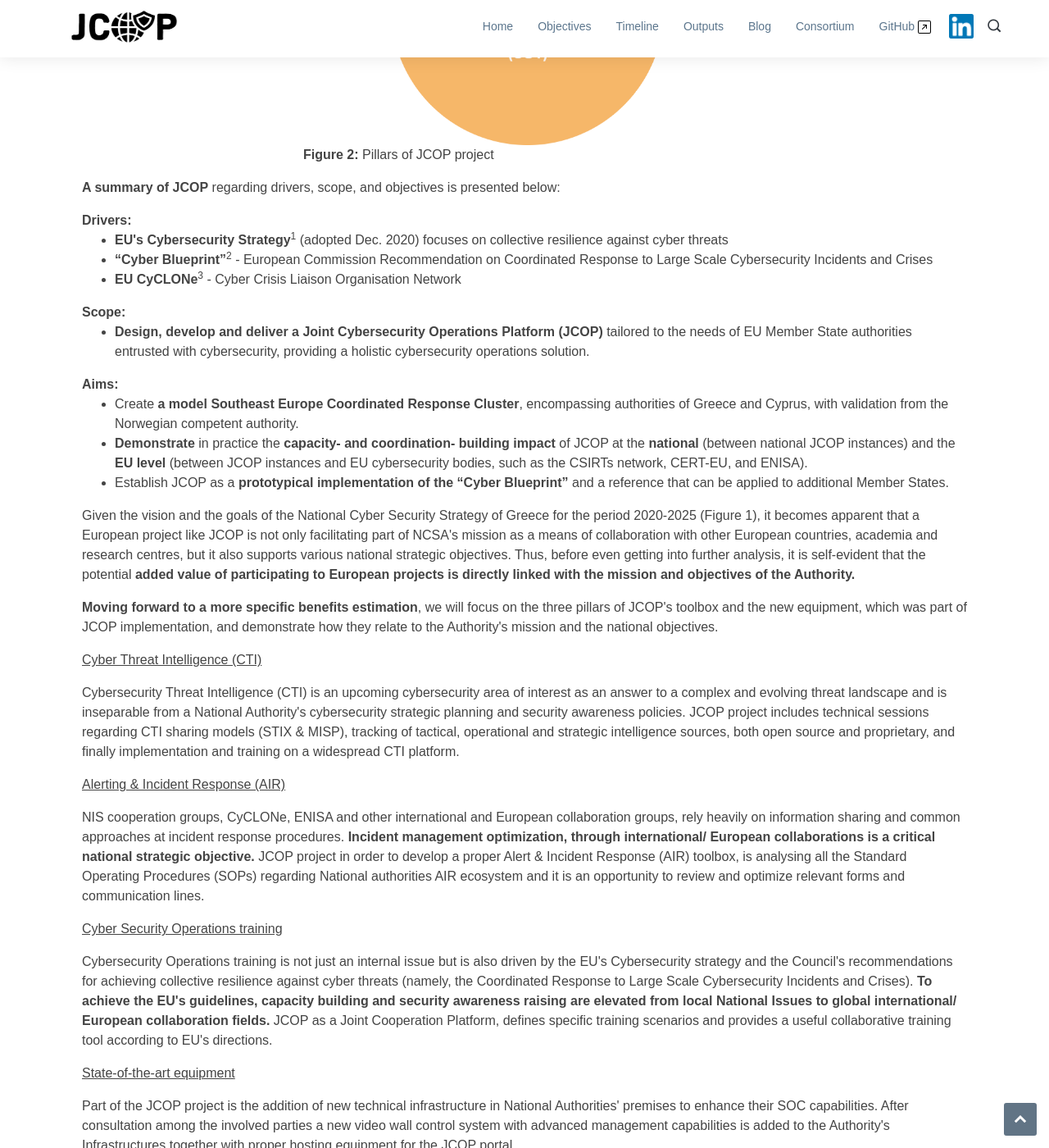
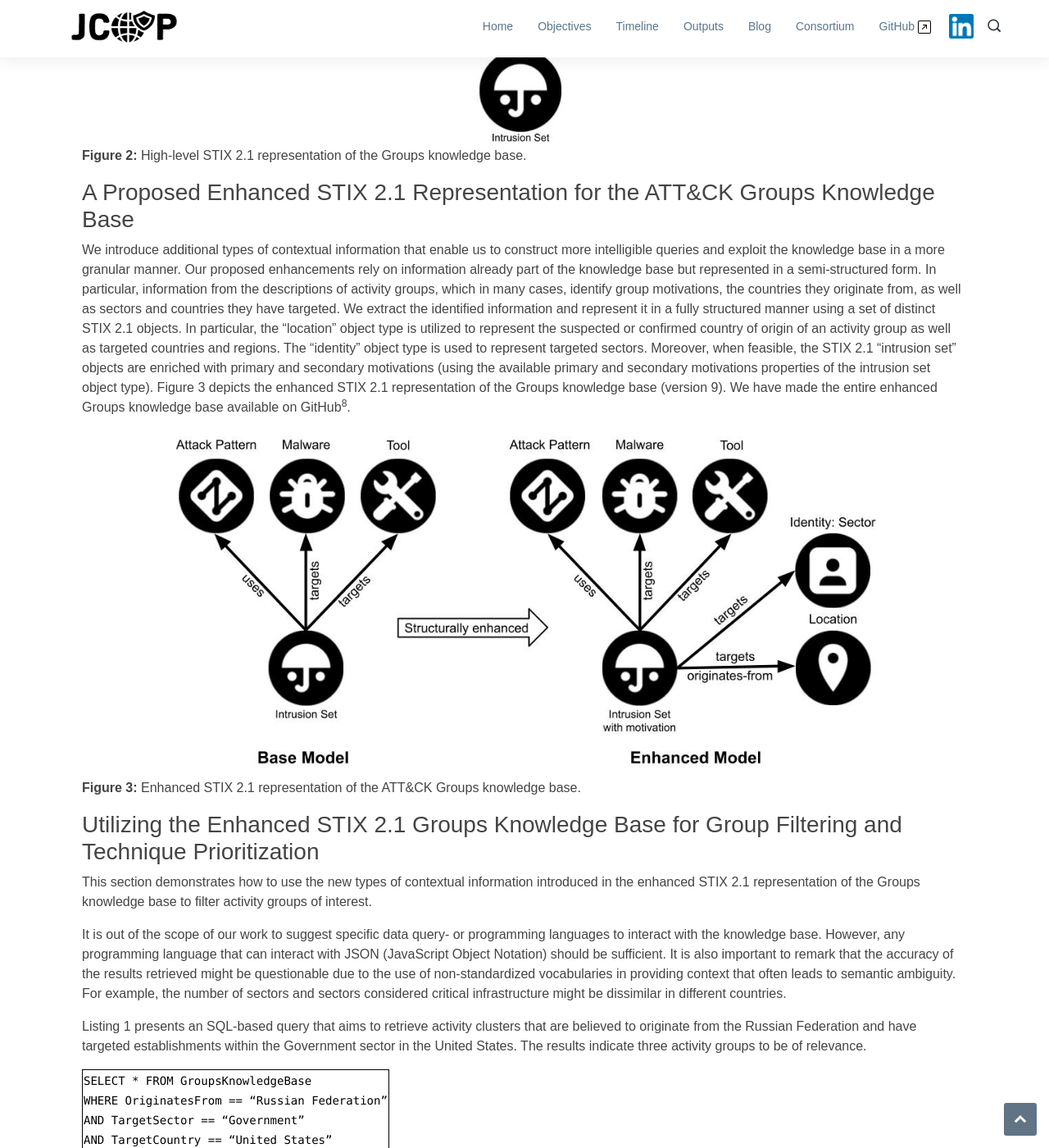
Before and after one commit to mateusdz/jcopweb, a Jekyll site: the page built from content/blogposts/blogpost3.html, in a window 1280 px wide and 1400 px high, scrolled down 1718 px. Shown: the whole window at 82% size. Built offline with Jekyll 4.4.1, drawn with Linux system fonts in a browser that asks for light colours; some of the changed text lies outside the part shown.

Commit message:
NCSA blogpost

```diff
--- a/content/blogposts/blogpost3.html
+++ b/content/blogposts/blogpost3.html
@@ -1,7 +1,7 @@
 ---
 layout: page
 title: Blog Post
-pageHeading: How the European project JCOP adds actual value to Cybersecurity Authorities
+pageHeading: Utilizing an Enhanced STIX Representation of MITRE ATT&CK as Cyber Threat Intelligence Source for Group Filtering and Technique Prioritization
 permalink: /blogposts/blog3.html
 ---
 
@@ -9,251 +9,217 @@
   <section>
     <div class="container">
       <div class="section-title">
-        <h2>{{ page.pageHeading }}</h2>
-        <code>Author: NCSA</code> <br />
+        <h2>{{ page.pageHeading }} </h2>
+        <code>Author: UiO</code> <br />
       </div>
       <div class="col-sm-12">
         <h3>Introduction</h3>
         <p>
-          <b>
-            The (Hellenic) National Cyber Security Authority (NCSA, hereafter
-            the Authority) is the national competent authority for cybersecurity
-            in Greece, according to the NIS Directive and national Law
-            4577/2018.
-          </b>
-          The NCSA, which operates under the Ministry of Digital Governance,
-          functions as a General Directorate covering the areas of cybersecurity
-          strategic planning, prevention and protection, business continuity and
-          coordination. The NCSA is recruited with public sector officials,
-          including cybersecurity experts, IT engineers, legal experts and
-          public management officials. NCSA has established strong
-          collaborations with the Governmental CERT, the National CSIRT, as well
-          as other competent authorities. Furthermore, the Authority
-          collaborates with EU agencies, other authorities and organisations,
-          such as the NIS Cooperation Group, ENISA and the EU CERT Network, and
-          participates in the relevant discussions and works. Finally, the NCSA
-          also is engaged in international collaborations and Europeanfunded
-          projects, like JCOP.
+          The exponential increase in cyberattacks and sophisticated attack
+          behavior push organizations to continuously invest in strengthening
+          their cybersecurity posture (Brown & Lee 2021)<sup>1</sup>. Defenders
+          to better respond to the current cyber threat landscape, improve their
+          threat situational awareness, and stay resilient against cybersecurity
+          threats have recognized the need to generate and utilize cyber threat
+          intelligence and collaborate through information exchange to use
+          others' experiences as their own organization's defense (Johnson et
+          al. 2016)<sup>2</sup>.
         </p>
-        <p>The Authority's high-level mission is described as follows:</p>
-        <ul>
-          <li>Supervision of national cybersecurity policy.</li>
-          <li>
-            Supporting national efforts in incident handling & threat response.
-          </li>
-          <li>Coordination of national cybersecurity stakeholders.</li>
-          <li>Cooperation with national and international actors.</li>
-          <li>Promotion of a cyber-secure culture in Greece.</li>
-        </ul>
-        <div style="width: 50%; margin-left: auto; margin-right: auto">
+        <p>
+          There is a common understanding that for detection purposes, the value
+          of atomic indicators like hash values, IP addresses, domain names, and
+          host and network artifacts can vary due to their possible short
+          lifespan and their vast amount that often leads to indicator and alert
+          fatigue. David Bianco depicts that through a “pyramid of pain” (Bianco
+          2014)<sup>3</sup>. Bianco's pyramid of pain is shown in Figure 1 and
+          represents the pain an adversary will suffer when a defender has
+          denied the adversary the use of those indicators. At the apex of the
+          pyramid of pain are Tactics, Techniques, and Procedures (TTPs) as a
+          single grouping. When defenders detect and respond at the TTP level,
+          they operate directly on adversary behavior. Detection at the TTP
+          level can identify malicious activity that may not rely on prior
+          knowledge of adversary tools and atomic indicators and can have a
+          lasting impact on the attackers as they would have to change nearly
+          every aspect of how they operate to avoid detection (Lee & Brown
+          2021)<sup>4</sup>.
+        </p>
+        <div style="width: 60%; margin-left:auto; margin-right: auto;">
           <img
-            src="{{ site.baseurl }}/assets/img/ncsa_strategic_objectives.png"
-            alt="National Cybersecurity Strategic Objectives"
+            src="{{ site.baseurl }}/assets/img/Pyramid_of_Pain.png"
+            alt="Bianco's Pyramide of Pain."
             class="responsive-img"
           />
         </div>
-        <p><b>Figure 1:</b> National Cybersecurity Strategic Objectives</p>
-        <div style="clear: both"></div>
+        <p><b>Figure 1:</b> The Pyramid of Pain (Bianco 2014)<sup>3</sup>.</p>
+        <h3>MITRE ATT&CK and ATT&CK Groups</h3>
         <p>
-          JCOP is a European project driven by EU's Cybersecurity's strategy and
-          guidelines, which aspires to facilitate shared situational awareness,
-          preparedness and coordinated incident response with the cybersecurity
-          structures and mechanisms established under the Directive on security
-          of network and information systems (NIS Directive).
+          ATT&CK (Adversarial Tactics, Techniques, and Common Knowledge) is a
+          globally-accessible effort that curates knowledge concerning adversary
+          behavior, led by MITRE and supported by the broader cybersecurity
+          community via contributions. ATT&CK focuses on how adversaries
+          compromise and operate within computer information networks. MITRE
+          maintains a knowledge base of activity groups (referred to as Groups)
+          and their technique use. Groups<sup>5</sup> are sets of related
+          intrusion activity that are tracked by a common name in the security
+          community and are aimed to collect ATT&CK techniques and software that
+          have been reported to use. Of particular importance is the Group's
+          “description” property that, in many cases, carries information about
+          a group's motivation, the country it originates from, as well as
+          sectors and countries that have been targeted.
         </p>
-        <div style="width: 50%; margin-left: auto; margin-right: auto">
+        <h4>MITRE's STIX 2.1 Representation of ATT&CK Groups</h4>
+        <p>
+          The STIX standard developed by the OASIS Cyber Threat Intelligence
+          Technical Committee is a common language and serialization format used
+          to represent and exchange cyber threat intelligence (Jordan, Piazza &
+          Darley 2021)<sup>6</sup>. For programmatic utilization, MITRE provides access to
+          the ATT&CK knowledge base through STIX interfaces on their
+          GitHub<sup>7</sup>.
+        </p>
+        <p>
+          Figure 2 illustrates the set of STIX 2.1 object and relationship types
+          leveraged to define groups that altogether comprise the ATT&CK Groups
+          knowledge base. An “intrusion set” object (activity group or Group)
+          connects with “attack pattern” objects (techniques/sub-techniques),
+          “malware” objects (software), and “tool” objects (software).
+        </p>
+        <div style="width: 40%; margin-left:auto; margin-right: auto;">
           <img
-            src="{{ site.baseurl }}/assets/img/jcop_diagram.png"
-            alt="Overview of the JCOP pillars and their interplay."
+            src="{{ site.baseurl }}/assets/img/Activity_Group-basic.jpg"
+            alt="High-level STIX 2.1 representation of the Groups knowledge base."
             class="responsive-img"
           />
-          <p><b>Figure 2:</b> Pillars of JCOP project</p>
         </div>
         <p>
-          <b>A summary of JCOP</b> regarding drivers, scope, and objectives is
-          presented below:
+          <b>Figure 2:</b> High-level STIX 2.1 representation of the Groups
+          knowledge base.
         </p>
-        <b>Drivers:</b>
-        <ul>
-          <li>
-            <b>EU's Cybersecurity Strategy</b><sup>1</sup> (adopted Dec. 2020)
-            focuses on collective resilience against cyber threats
-          </li>
-          <li>
-            <b>“Cyber Blueprint”</b><sup>2</sup> - European Commission
-            Recommendation on Coordinated Response to Large Scale Cybersecurity
-            Incidents and Crises
-          </li>
-          <li>
-            <b>EU CyCLONe</b><sup>3</sup> - Cyber Crisis Liaison Organisation
-            Network
-          </li>
-        </ul>
-        <b>Scope:</b>
-        <ul>
-          <li>
-            <b>
-              Design, develop and deliver a Joint Cybersecurity Operations
-              Platform (JCOP)
-            </b>
-            tailored to the needs of EU Member State authorities entrusted with
-            cybersecurity, providing a holistic cybersecurity operations
-            solution.
-          </li>
-        </ul>
-        <b>Aims:</b>
-        <ul>
-          <li>
-            Create <b>a model Southeast Europe Coordinated Response Cluster</b>,
-            encompassing authorities of Greece and Cyprus, with validation from
-            the Norwegian competent authority.
-          </li>
-          <li>
-            <b>Demonstrate</b> in practice the
-            <b> capacity- and coordination- building impact </b> of JCOP at the
-            <b>national</b> (between national JCOP instances) and the
-            <b>EU level</b> (between JCOP instances and EU cybersecurity bodies,
-            such as the CSIRTs network, CERT-EU, and ENISA).
-          </li>
-          <li>
-            Establish JCOP as a
-            <b>prototypical implementation of the “Cyber Blueprint”</b> and a
-            reference that can be applied to additional Member States.
-          </li>
-        </ul>
+        <h3>
+          A Proposed Enhanced STIX 2.1 Representation for the ATT&CK Groups
+          Knowledge Base
+        </h3>
         <p>
-          Given the vision and the goals of the National Cyber Security Strategy
-          of Greece for the period 2020-2025 (Figure 1), it becomes apparent
-          that a European project like JCOP is not only facilitating part of
-          NCSA's mission as a means of collaboration with other European
-          countries, academia and research centres, but it also supports various
-          national strategic objectives. Thus, before even getting into further
-          analysis, it is self-evident that the potential
-          <b>
-            added value of participating to European projects is directly linked
-            with the mission and objectives of the Authority.
-          </b>
+          We introduce additional types of contextual information that enable us
+          to construct more intelligible queries and exploit the knowledge base
+          in a more granular manner. Our proposed enhancements rely on
+          information already part of the knowledge base but represented in a
+          semi-structured form. In particular, information from the descriptions
+          of activity groups, which in many cases, identify group motivations,
+          the countries they originate from, as well as sectors and countries
+          they have targeted. We extract the identified information and
+          represent it in a fully structured manner using a set of distinct STIX
+          2.1 objects. In particular, the “location” object type is utilized to
+          represent the suspected or confirmed country of origin of an activity
+          group as well as targeted countries and regions. The “identity” object
+          type is used to represent targeted sectors. Moreover, when feasible,
+          the STIX 2.1 “intrusion set” objects are enriched with primary and
+          secondary motivations (using the available primary and secondary
+          motivations properties of the intrusion set object type). Figure 3
+          depicts the enhanced STIX 2.1 representation of the Groups knowledge
+          base (version 9). We have made the entire enhanced Groups knowledge
+          base available on GitHub<sup>8</sup>.
+        </p>
+        <div style="width: 80%; margin-left:auto; margin-right: auto;">
+          <img
+            src="{{ site.baseurl }}/assets/img/Enhancing_ATTCK_Groups.jpg"
+            alt="Enhanced STIX 2.1 representation of the ATT&CK Groups knowledge base."
+            class="responsive-img"
+          />
+        </div>
+        <p>
+          <b>Figure 3:</b> Enhanced STIX 2.1 representation of the ATT&CK Groups knowledge base.
+        </p>
+        <h3>
+          Utilizing the Enhanced STIX 2.1 Groups Knowledge Base for Group
+          Filtering and Technique Prioritization
+        </h3>
+        <p>
+          This section demonstrates how to use the new types of contextual
+          information introduced in the enhanced STIX 2.1 representation of the
+          Groups knowledge base to filter activity groups of interest.
         </p>
         <p>
-          <b>Moving forward to a more specific benefits estimation</b>, we will
-          focus on the three pillars of JCOP's toolbox and the new equipment,
-          which was part of JCOP implementation, and demonstrate how they relate
-          to the Authority's mission and the national objectives.
-        </p>
-        <p><u>Cyber Threat Intelligence (CTI)</u><br /></p>
-        <p>
-          Cybersecurity Threat Intelligence (CTI) is an upcoming cybersecurity
-          area of interest as an answer to a complex and evolving threat
-          landscape and is inseparable from a National Authority's cybersecurity
-          strategic planning and security awareness policies. JCOP project
-          includes technical sessions regarding CTI sharing models (STIX &
-          MISP), tracking of tactical, operational and strategic intelligence
-          sources, both open source and proprietary, and finally implementation
-          and training on a widespread CTI platform.
+          It is out of the scope of our work to suggest specific data query- or
+          programming languages to interact with the knowledge base. However,
+          any programming language that can interact with JSON (JavaScript
+          Object Notation) should be sufficient. It is also important to remark
+          that the accuracy of the results retrieved might be questionable due
+          to the use of non-standardized vocabularies in providing context that
+          often leads to semantic ambiguity. For example, the number of sectors
+          and sectors considered critical infrastructure might be dissimilar in
+          different countries.
         </p>
         <p>
-          <u>Alerting & Incident Response (AIR)</u>
+          Listing 1 presents an SQL-based query that aims to retrieve activity
+          clusters that are believed to originate from the Russian Federation
+          and have targeted establishments within the Government sector in the
+          United States. The results indicate three activity groups to be of
+          relevance.
+        </p>
+        <div style="margin-left:auto; margin-right: auto;">
+          <table>
+            <tr>
+              <td style="border: 1px solid black;">
+                <code style="color: black">
+                  SELECT * FROM GroupsKnowledgeBase <br/>
+                  WHERE OriginatesFrom == “Russian Federation” <br/>
+                  AND TargetSector == “Government” <br/>
+                  AND TargetCountry == “United States” <br/>
+                  <br/>
+                  Results: APT28, APT29, Dragonfly 2.0
+                </code>
+              </td>
+            </tr>
+          </table>
+        </div>
+        <p>
+          <b>Listing 1:</b> SQL query leveraging our model's contextual information types to retrieve activity groups of interest.
         </p>
         <p>
-          NIS cooperation groups, CyCLONe, ENISA and other international and
-          European collaboration groups, rely heavily on information sharing and
-          common approaches at incident response procedures.
-          <b>
-            Incident management optimization, through international/ European
-            collaborations is a critical national strategic objective.
-          </b>
-          JCOP project in order to develop a proper Alert & Incident Response
-          (AIR) toolbox, is analysing all the Standard Operating Procedures
-          (SOPs) regarding National authorities AIR ecosystem and it is an
-          opportunity to review and optimize relevant forms and communication
-          lines.
+          Awareness of the techniques and their frequency among relevant activity groups allows organizations to support decision-making to protect their assets. From that point, defenders can leverage the associated information for their use cases, such as prioritizing adversary techniques to conduct defense gap- or SOC (security operations center) maturity assessments. We retrieve the ATT&CK technique use of the groups and provide it as input to MITRE's ATT&CK Navigator<sub>9</sub> to identify and explore any commonalities. The technique overlap is presented in Figure 5. The light red color techniques do not overlap among the three groups. The red color techniques indicate use by two groups, and the dark red color techniques indicate use by all three groups.
         </p>
-        <p><u>Cyber Security Operations training</u></p>
+        <img
+          src="{{ site.baseurl }}/assets/img/Heatmap-APT28_APT29_Dragonfly2.0.jpg"
+          alt="Heatmap showing commonalities in technique use among APT28, APT29, and Dragonfly 2.0."
+          class="responsive-img"
+        />
         <p>
-          Cybersecurity Operations training is not just an internal issue but is
-          also driven by the EU's Cybersecurity strategy and the Council's
-          recommendations for achieving collective resilience against cyber
-          threats (namely, the Coordinated Response to Large Scale Cybersecurity
-          Incidents and Crises).
-          <b>
-            To achieve the EU's guidelines, capacity building and security
-            awareness raising are elevated from local National Issues to global
-            international/ European collaboration fields.
-          </b>
-          JCOP as a Joint Cooperation Platform, defines specific training
-          scenarios and provides a useful collaborative training tool according
-          to EU's directions.
-        </p>
-        <p><u>State-of-the-art equipment</u></p>
-        <p>
-          Part of the JCOP project is the addition of new technical
-          infrastructure in National Authorities' premises to enhance their SOC
-          capabilities. After consultation among the involved parties a new
-          video wall control system with advanced management capabilities is
-          added to the Authority's Infrastructures together with proper hosting
-          equipment for the JCOP portal.
+          <b>Figure 5:</b> Heatmap showing commonalities in technique use among APT28, APT29, and Dragonfly 2.0.
         </p>
         <p>
-          The video wall control system is placed between the JCOP hosting and
-          administration systems (Server & Workstations) and the video wall TV
-          screens to provide the ability to manage incoming visual information
-          from JCOP instances/ dashboards and distribute them to any preferred
-          layout to the video wall.
+          You can read the full paper in the following url:
+          <a href="https://papers.academic-conferences.org/index.php/eccws/article/view/349/381">https://papers.academic-conferences.org/index.php/eccws/article/view/349/381</a><br/>
+          For technical details please visit our GitHub repo for this project:
+          <a href="https://github.com/fovea-research/SAG">https://github.com/fovea-research/SAG</a>
         </p>
-        <p>With the suggested addition, JCOP infrastructure will be able to:</p>
-        <ul>
-          <li>
-            <b>fully integrate</b> with the existing monitoring infrastructure
-            of the Authority,
-          </li>
-          <li>
-            provide to the Authority access to
-            <b>state-of-the-art equipment</b> for usage and further evaluation,
-          </li>
-          <li>
-            ensure the addition of JCOP instances to current monitoring and
-            evaluating activities, <b>from day-one of the deployment</b>.
-          </li>
-        </ul>
-        <p>
-          <b>
-            Summarizing the added value of the JCOP project at the National
-            Cyber Security Authority </b
-          >, it
-          <u>
-            is clear that European projects can be a key element for National
-            Authorities to achieve their mission and goals and they can actually
-            improve the effectiveness of their daily cybersecurity operations.
-          </u>
-        </p>
-
         <b>Resources</b>
         <ol>
           <li>
-            The Cybersecurity Strategy, European Commission, 2022 -
-            <a
-              href="https://digitalstrategy.ec.europa.eu/en/policies/cybersecurity-strategy"
-            >
-              https://digitalstrategy.ec.europa.eu/en/policies/cybersecurity-strategy</a
-            >
+            Brown, R. and Lee, R.M., (2021). 2021 SANS Cyber Threat Intelligence (CTI) Survey. In Tech. Rep. SANS Institute.
           </li>
           <li>
-            Document 32017H1584, Commission Recommendation (EU) 2017/1584 of 13
-            September 2017 on coordinated response to large-scale cybersecurity
-            incidents and crises -
-            <a href="https://eur-lex.europa.eu/eli/reco/2017/1584/oj"
-              >https://eur-lex.europa.eu/eli/reco/2017/1584/oj</a
-            >
+            Johnson, C., Badger, L., Waltermire, D., Snyder, J. and Skorupka, C., (2016). Guide to Cyber Threat Information Sharing. NIST special publi   cation, 800(150).
           </li>
           <li>
-            Article 14 of Document 52020PC0823, Proposal for a DIRECTIVE OF THE
-            EUROPEAN PARLIAMENT AND OF THE COUNCIL on measures for a high common
-            level of cybersecurity across the Union, repealing Directive (EU)
-            2016/1148 -
-            <a
-              href="https://eur-lex.europa.eu/legal-content/EN/TXT/?uri=CELEX%3A52020PC0823&qid=1610720363291"
-              >https://eur-lex.europa.eu/legal-content/EN/TXT/?uri=CELEX%3A52020PC0823&qid=1610720363291</a
-            >
+            Bianco, D., (2019). The Pyramid of Pain (2014). Available at: http://detect-respond.blogspot.nl/2013/03/the-pyramid-of-pain.html.
+          </li>
+          <li>
+            Lee, R.M., and Brown, R., (2021). FOR578 Cyber Threat Intelligence: 578.1 Cyber Threat Intelligence and Requirements. SANS.
+          </li>
+          <li>
+            <a href="https://attack.mitre.org/groups/">https://attack.mitre.org/groups/</a>
+          </li>
+          <li>
+            Jordan, B., Piazza, R., and Darley T., (2021), July, STIX™ Standard, version2.1  ed., [Online]  https://docs.oasis-open.org/cti/stix/v2.1/stix-v2.1.html, OASIS Cyber Threat Intelligence Technical  Committee.
+          </li>
+          <li>
+            <a href="https://github.com/mitre-attack/attack-stix-data">https://github.com/mitre-attack/attack-stix-data</a>
+          </li>
+          <li>
+            <a href="https://github.com/fovea-research/SAG">https://github.com/fovea-research/SAG</a>
+          </li>
+          <li>
+            <a href=" https://mitre-attack.github.io/attack-navigator/"> https://mitre-attack.github.io/attack-navigator/</a>
           </li>
         </ol>
       </div>
```
Also changed, not shown: blog.html (+8 -8 lines), content/blogposts/blogpost2.html (+176 -168 lines).
